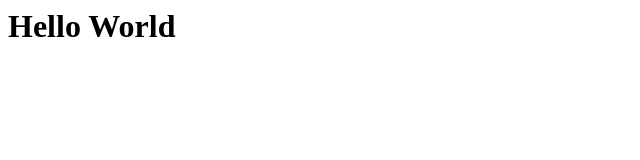
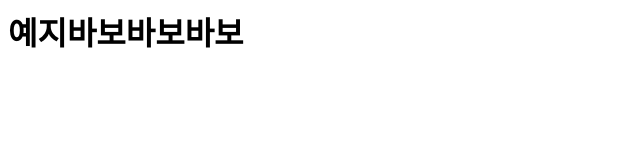
Before and after one commit to eunjiko/yjh10630.github.io, a plain HTML site: page index.html in a window 1280 px wide. Shown: the whole page, without its empty margins (0-640 px from the left). Drawn offline with Linux system fonts and the light colour scheme.

Commit message:
index repair3

```diff
--- a/index.html
+++ b/index.html
@@ -1,6 +1,6 @@
 <html>
 	<head></head>
 	<body>
-		<h1>Hello World</h1>
+		<h1>예지바보바보바보</h1>
 	</body>
 </html>
```
